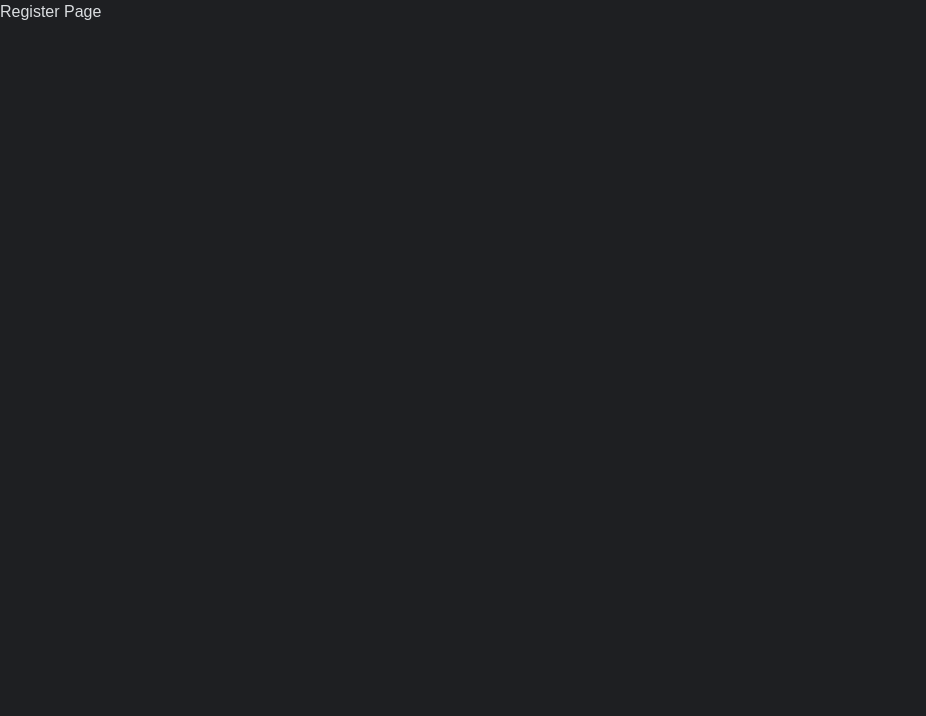
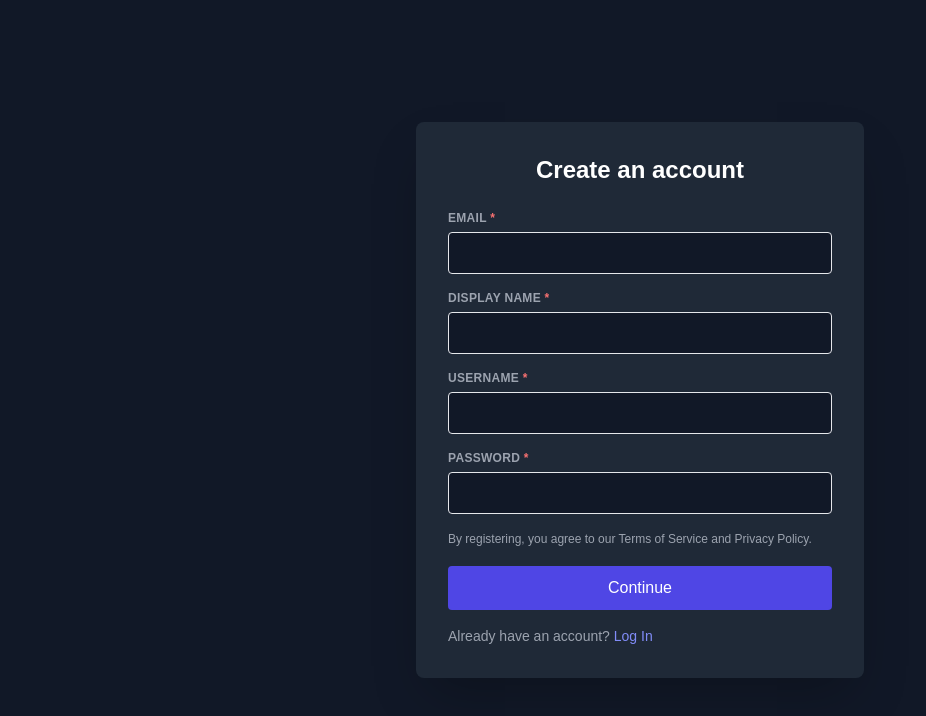
Before and after one commit to Ankitnathwan/my-discord, a React (Vite) app in the folder client/: page /register in a window 1280 px wide. Shown: the top 716 px of the page, without its empty margins (0-926 px from the left). Built offline with nearby package versions, Linux system fonts and the light colour scheme; no server answers.

Commit message:
add register page

```diff
--- a/client/src/App.jsx
+++ b/client/src/App.jsx
@@ -4,6 +4,7 @@ import { useEffect } from 'react'
 import useAuthStore from './stores/authStore'
 import ProtectedRoute from './components/ProtectedRoute'
 import ChannelsPage from './pages/ChannelsPage'
+import RegisterPage from './pages/RegisterPage'
 
 export default function App() {
   const { initialize } = useAuthStore()
@@ -14,7 +15,7 @@ export default function App() {
   return (
     <Routes>
       <Route path="/login" element={<LoginPage/>}/>
-      <Route path="/register" element={<div>Register Page</div>}/>
+      <Route path="/register" element={<RegisterPage />} />
       <Route path="/channels" element={<ProtectedRoute><ChannelsPage /></ProtectedRoute>}/>
       <Route path="*" element={<Navigate to="/login" replace />}/>
     </Routes>
--- a/client/src/pages/LoginPage.jsx
+++ b/client/src/pages/LoginPage.jsx
@@ -4,7 +4,7 @@ import { useNavigate } from 'react-router-dom'
 import useAuthStore from '../stores/authStore'
 
 export default function LoginPage() {
-    const [form, setForm] = useState({login:'', password:''})
+    const [form, setForm] = useState({ login: '', password: '' })
     const navigate = useNavigate()
     const [error, setError] = useState('')
     const { setUser } = useAuthStore()
@@ -12,18 +12,18 @@ export default function LoginPage() {
     const handleSubmit = async (e) => {
         e.preventDefault()
         setError('')
-        try{
-            const { data } =  await api.post('/auth/login', form)
+        try {
+            const { data } = await api.post('/auth/login', form)
             localStorage.setItem('accessToken', data.accessToken)
             localStorage.setItem('refreshToken', data.refreshToken)
             setUser(data.user)
             navigate('/channels')
-        }catch(err){
+        } catch (err) {
             setError(err.response?.data?.error || 'Login failed')
         }
     }
 
-    return(
+    return (
         <div className='min-h-screen bg-gray-900 flex items-center justify-center'>
             <div className="bg-gray-800 p-8 rounded-lg w-full max-w-md">
                 <h1 className="text-2xl font-bold text-white mb-6">Welcome back!</h1>
@@ -35,7 +35,7 @@ export default function LoginPage() {
                         <input
                             type='text'
                             value={form.login}
-                            onChange={(e) => setForm({ ...form, login: e.target.value})}
+                            onChange={(e) => setForm({ ...form, login: e.target.value })}
                             className="w-full bg-gray-900 text-white rounded px-3 py-2 text-sm focus:outline-none focus:ring-2 focus:ring-indigo-500"
                         />
                     </div>
@@ -54,6 +54,10 @@ export default function LoginPage() {
                         Log In
                     </button>
                 </form>
+                <p className="text-gray-400 text-sm mt-4">
+                    Need an account?{' '}
+                    <Link to="/register" className="text-indigo-400 hover:underline">Register</Link>
+                </p>
             </div>
         </div>
     )
--- /dev/null
+++ b/client/src/pages/RegisterPage.jsx
@@ -0,0 +1,118 @@
+import { useState } from 'react';
+import { Link, useNavigate } from 'react-router-dom';
+import useAuthStore from '../stores/authStore';
+
+export default function RegisterPage() {
+  const [form, setForm] = useState({
+    email: '',
+    username: '',
+    displayName: '',
+    password: '',
+  });
+
+  const [error, setError] = useState('');
+  const [fieldErrors, setFieldErrors] = useState({});
+  const [loading, setLoading] = useState(false);
+
+  const { register } = useAuthStore();
+  const navigate = useNavigate();
+
+  const handleSubmit = async (e) => {
+    e.preventDefault();
+    setError('');
+    setFieldErrors({});
+    setLoading(true);
+
+    try {
+      await register(form);
+      navigate('/channels/@me');
+    } catch (err) {
+      const data = err.response?.data;
+
+      if (data?.errors) {
+        const mapped = {};
+        data.errors.forEach((e) => {
+          mapped[e.path] = e.msg;
+        });
+        setFieldErrors(mapped);
+      } else {
+        setError(data?.error || 'Registration failed');
+      }
+    } finally {
+      setLoading(false);
+    }
+  };
+
+  const Field = ({ id, label, type = 'text', required = true }) => (
+    <div>
+      <label className="block text-xs font-semibold text-gray-400 uppercase tracking-wide mb-1.5">
+        {label} {required && <span className="text-red-400">*</span>}
+      </label>
+
+      <input
+        type={type}
+        value={form[id]}
+        onChange={(e) => setForm({ ...form, [id]: e.target.value })}
+        className={`w-full bg-gray-900 text-white rounded px-3 py-2.5 text-sm border transition-colors focus:outline-none focus:ring-2 ${
+          fieldErrors[id]
+            ? 'border-red-400 focus:ring-red-400'
+            : 'focus:ring-indigo-500'
+        }`}
+        required={required}
+      />
+
+      {fieldErrors[id] && (
+        <p className="text-red-400 text-xs mt-1">
+          {fieldErrors[id]}
+        </p>
+      )}
+    </div>
+  );
+
+  return (
+    <div className="min-h-screen bg-gray-900 flex items-center justify-center p-4">
+      <div className="w-full max-w-md bg-gray-800 rounded-lg p-8 shadow-2xl">
+        <div className="text-center mb-6">
+          <h1 className="text-2xl font-bold text-white">
+            Create an account
+          </h1>
+        </div>
+
+        <form onSubmit={handleSubmit} className="space-y-4">
+          {error && (
+            <div className="bg-red-500/20 border border-red-400 text-red-400 text-sm rounded p-3">
+              {error}
+            </div>
+          )}
+
+          <Field id="email" label="Email" type="email" />
+          <Field id="displayName" label="Display Name" />
+          <Field id="username" label="Username" />
+          <Field id="password" label="Password" type="password" />
+
+          <p className="text-gray-400 text-xs leading-relaxed">
+            By registering, you agree to our Terms of Service and Privacy Policy.
+          </p>
+
+          <button
+            type="submit"
+            disabled={loading}
+            className="w-full bg-indigo-600 hover:bg-indigo-500 text-white font-medium py-2.5 rounded transition-colors disabled:opacity-50 disabled:cursor-not-allowed"
+          >
+            {loading ? 'Creating account...' : 'Continue'}
+          </button>
+        </form>
+
+        <p className="text-gray-400 text-sm mt-4">
+          Already have an account?{' '}
+          <Link
+            to="/login"
+            className="text-indigo-400 hover:underline"
+          >
+            Log In
+          </Link>
+        </p>
+      </div>
+    </div>
+  );
+}
--- a/client/src/stores/authStore.js
+++ b/client/src/stores/authStore.js
@@ -24,7 +24,16 @@ const useAuthStore = create((set) => ({
   logout: () => {
     localStorage.clear()
     set({ user: null })
-  }
+  },
+
+  register: async (formData) => {
+  const { data } = await api.post('/auth/register', formData)
+  localStorage.setItem('accessToken', data.accessToken)
+  localStorage.setItem('refreshToken', data.refreshToken)
+  set({ user: data.user })
+  return data
+  },
+
 }))
 
 export default useAuthStore
```
